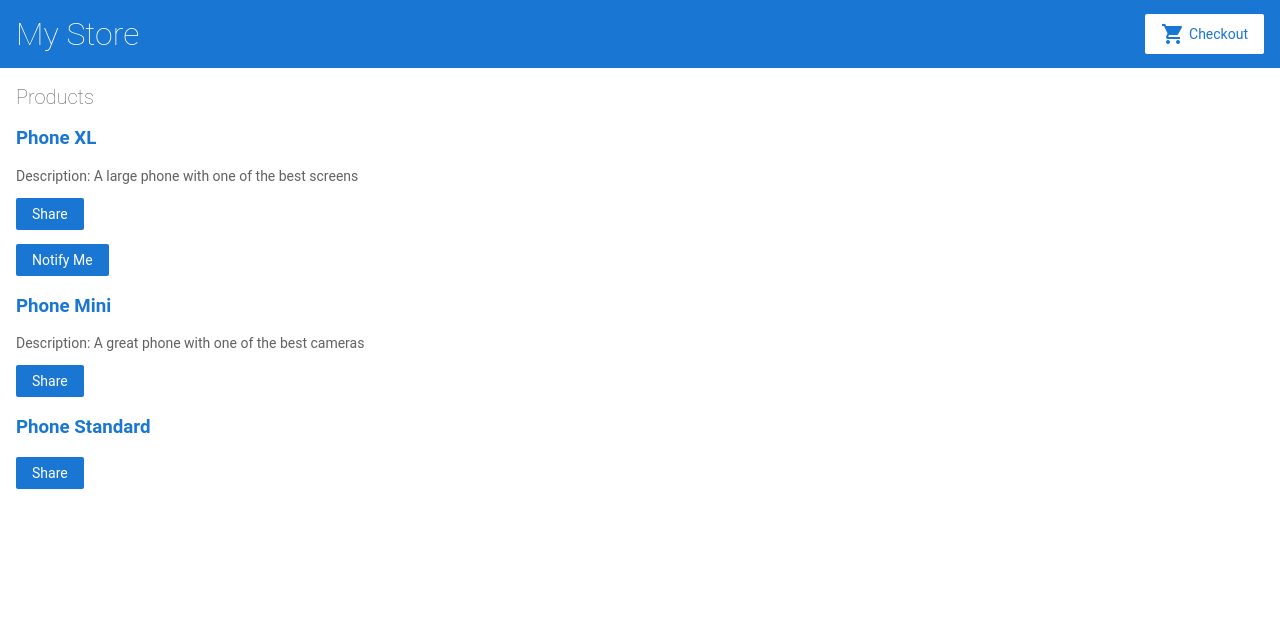
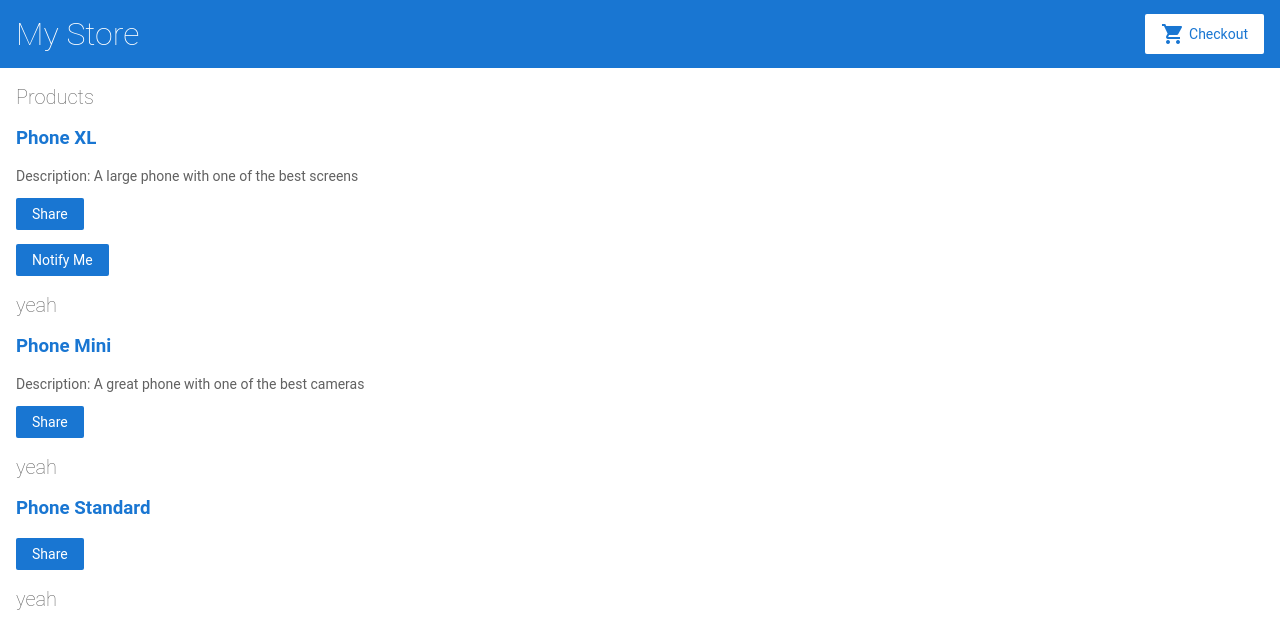
Before and after one commit to oreoxkidd/angular-3-28-2023, an Angular app: page / in a window 1280 px wide. Shown: the top 644 px of the page. Built offline with nearby package versions, Linux system fonts and the light colour scheme.

Commit message:
Update product-alerts.component.html

```diff
--- a/src/app/product-alerts/product-alerts.component.html
+++ b/src/app/product-alerts/product-alerts.component.html
@@ -1,3 +1,4 @@
 <p *ngIf= "product && product.price > 700">
   <button type="button" (click)="notify.emit()">Notify Me</button>
 </p>
+<h2>yeah</h2>
```
